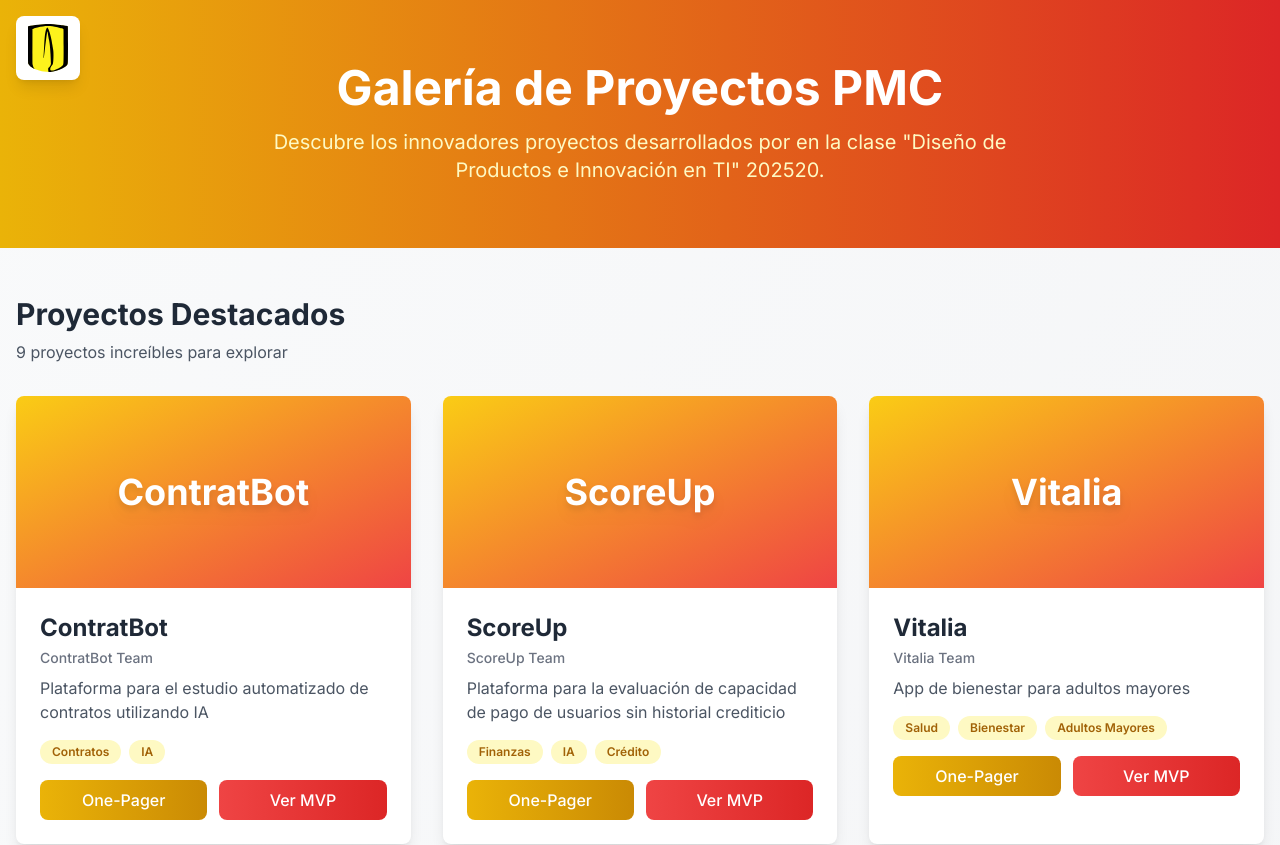
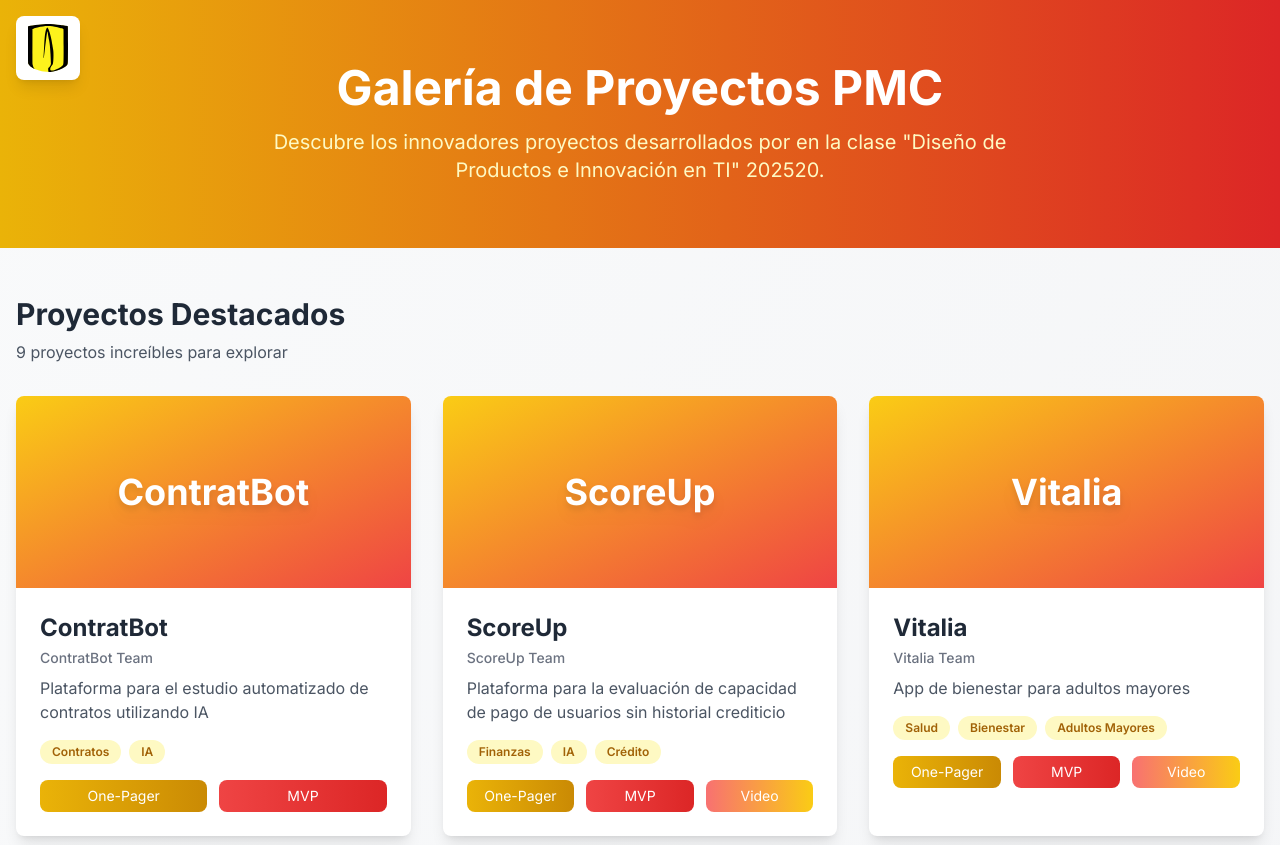
Before and after one commit to mafedelahoz/GaleriaPMC, a Next.js app: page / in a window 1280 px wide. Shown: the top 845 px of the page. Built offline with nearby package versions, Linux system fonts and the light colour scheme.

Commit message:
feat: add videos

```diff
--- a/app/data/projects.ts
+++ b/app/data/projects.ts
@@ -6,6 +6,7 @@ export interface Project {
   onePagerUrl: string;
   mvpUrl: string;
   imageUrl?: string;
+  youtubeUrl?: string;
   tags: string[];
 }
 
@@ -18,6 +19,7 @@ export const projects: Project[] = [
     onePagerUrl: "/one-pagers/Contratbot.pdf",
     mvpUrl: "https://github.com/jeronimov10/Landing-Page_PMC",
   imageUrl: "https://placehold.co/600x400/10b981/white?text=EcoTrack",
+  youtubeUrl: "",
     tags: ["Contratos", "IA"]
   },
   {
@@ -28,6 +30,7 @@ export const projects: Project[] = [
     onePagerUrl: "/one-pagers/ScoreUp.pdf",
     mvpUrl: "https://studybuddy-demo.vercel.app",
   imageUrl: "https://placehold.co/600x400/3b82f6/white?text=StudyBuddy",
+  youtubeUrl: "https://www.youtube.com/watch?v=KZOlDs6ykMM",
     tags: ["Finanzas", "IA", "Crédito"]
   },
   {
@@ -38,6 +41,7 @@ export const projects: Project[] = [
     onePagerUrl: "/one-pagers/Vitalia.pdf",
     mvpUrl: "https://saint-wick-74223908.figma.site/",
   imageUrl: "https://placehold.co/600x400/f59e0b/white?text=Vitalia",
+  youtubeUrl: "https://www.youtube.com/watch?v=fYCtXbL-_1g",
     tags: ["Salud", "Bienestar", "Adultos Mayores"]
   },
   {
@@ -48,6 +52,7 @@ export const projects: Project[] = [
     onePagerUrl: "/one-pagers/Agora.pdf",
     mvpUrl: "https://agora-gamma-six.vercel.app/",
   imageUrl: "https://placehold.co/600x400/ef4444/white?text=Agora",
+  youtubeUrl: "https://www.youtube.com/watch?v=mjajTK0h9Jo",
     tags: ["Colaboración", "Estudiantes", "Habilidades"]
   },
   {
@@ -58,6 +63,7 @@ export const projects: Project[] = [
     onePagerUrl: "/one-pagers/ZenMind.pdf",
     mvpUrl: "https://zenmind-demo.vercel.app",
   imageUrl: "https://placehold.co/600x400/8b5cf6/white?text=ZenMind",
+  youtubeUrl: "https://www.youtube.com/shorts/3l98zuECx1s",
     tags: ["Salud Mental", "Bienestar", "App"]
   },
   {
@@ -68,6 +74,7 @@ export const projects: Project[] = [
     onePagerUrl: "/one-pagers/HabitTracker.pdf",
     mvpUrl: "https://floral-sling-36598209.figma.site/",
   imageUrl: "https://placehold.co/600x400/06b6d4/white?text=HabitTracker",
+  youtubeUrl: "https://www.youtube.com/watch?v=-2eoDfyWNTc",
     tags: ["Salud Mental", "Bienestar", "Mobile"]
   },
   {
@@ -78,6 +85,7 @@ export const projects: Project[] = [
     onePagerUrl: "/one-pagers/Pacta.pdf",
     mvpUrl: "https://foodshare-demo.vercel.app",
   imageUrl: "https://placehold.co/600x400/f97316/white?text=FoodShare",
+  youtubeUrl: "https://www.youtube.com/watch?v=2Bl4qXWyrH4",
     tags: ["CRM", "Inmobiliaria", "App"]
   }
   ,
@@ -89,6 +97,7 @@ export const projects: Project[] = [
     onePagerUrl: "/one-pagers/MiPlata.pdf",
     mvpUrl: "https://miplata-demo.vercel.app",
   imageUrl: "https://placehold.co/600x400/6366f1/white?text=MiPlata",
+  youtubeUrl: "https://www.youtube.com/watch?v=w8eceNqckpw",
     tags: ["Finanzas", "Gestión", "App"]
   },
   {
@@ -99,6 +108,7 @@ export const projects: Project[] = [
     onePagerUrl: "/one-pagers/MetaTrust.pdf",
     mvpUrl: "https://github.com/VegaCaroMiguel/PMC.git",
   imageUrl: "https://placehold.co/600x400/10b981/white?text=MetaTrust",
+  youtubeUrl: "https://www.youtube.com/watch?v=lmNN0buqKbg",
     tags: ["Verificación", "IA", "Metadatos"]
   }
 ];
--- a/components/ProjectCard.tsx
+++ b/components/ProjectCard.tsx
@@ -47,7 +47,7 @@ export default function ProjectCard({ project }: ProjectCardProps) {
             href={project.onePagerUrl}
             target="_blank"
             rel="noopener noreferrer"
-            className="flex-1 bg-gradient-to-r from-yellow-500 to-yellow-600 text-white text-center py-2 px-4 rounded-lg hover:from-yellow-600 hover:to-yellow-700 transition-all duration-200 font-medium"
+            className="flex-1 bg-gradient-to-r from-yellow-500 to-yellow-600 text-white text-center py-1.5 px-3 rounded-lg hover:from-yellow-600 hover:to-yellow-700 transition-all duration-200 text-sm whitespace-nowrap"
           >
             One-Pager
           </a>
@@ -55,10 +55,20 @@ export default function ProjectCard({ project }: ProjectCardProps) {
             href={project.mvpUrl}
             target="_blank"
             rel="noopener noreferrer"
-            className="flex-1 bg-gradient-to-r from-red-500 to-red-600 text-white text-center py-2 px-4 rounded-lg hover:from-red-600 hover:to-red-700 transition-all duration-200 font-medium"
+            className="flex-1 bg-gradient-to-r from-red-500 to-red-600 text-white text-center py-1.5 px-3 rounded-lg hover:from-red-600 hover:to-red-700 transition-all duration-200 text-sm whitespace-nowrap"
           >
-            Ver MVP
+            MVP
           </a>
+          {project.youtubeUrl && (
+            <a
+              href={project.youtubeUrl}
+              target="_blank"
+              rel="noopener noreferrer"
+              className="flex-1 bg-gradient-to-r from-red-400 to-yellow-400 text-white text-center py-1.5 px-3 rounded-lg hover:opacity-95 transition-all duration-200 text-sm whitespace-nowrap"
+            >
+              Video
+            </a>
+          )}
         </div>
       </div>
     </div>
```
Lines whose indentation alone changed are shown as unchanged.
